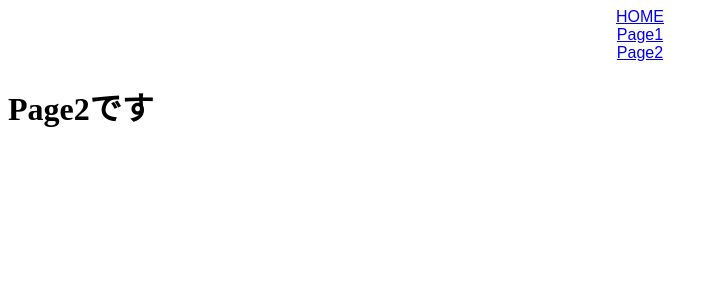
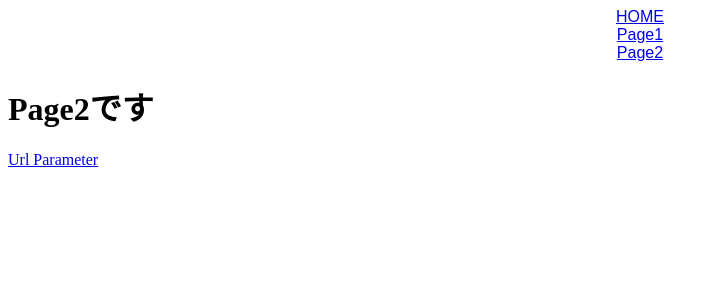
Before and after one commit to nyaafree/react-router-practice, a React (Create React App) app: page /page2 in a window 1280 px wide. Shown: the top 300 px of the page, without its empty margins (0-719 px from the left). Built offline with nearby package versions, Linux system fonts and the light colour scheme.

Commit message:
feat: Urlパラメータまで

```diff
--- a/src/Page2.jsx
+++ b/src/Page2.jsx
@@ -1,7 +1,10 @@
+import { Link } from "react-router-dom";
+
 export const Page2 = () => {
   return (
     <div>
       <h1>Page2です</h1>
+      <Link to="/page2/100">Url Parameter</Link>
     </div>
   );
 };
--- /dev/null
+++ b/src/UrlParameter.jsx
@@ -0,0 +1,15 @@
+// urlパラメータを扱いたい場合は下記の urlParamsをimportする
+import { useParams } from "react-router-dom";
+
+export const UrlParameter = () => {
+  console.log(useParams());
+  // オブジェクトの分割代入
+  // urlParams() では {url:100} がreturn される
+  const { id } = useParams();
+  return (
+    <div>
+      <h1>UrlParameterです</h1>
+      <p>パラメータは {id} です</p>
+    </div>
+  );
+};
--- a/src/router/Page1Routes.jsx
+++ b/src/router/Page1Routes.jsx
@@ -2,6 +2,7 @@ import { Page1 } from "../Page1";
 import { Page1DetailA } from "../Page1DetailA";
 import { Page1DetailB } from "../Page1DetailB";
 
+// ここで設定するpathは /page1/ から見た相対パスにする
 export const Page1Routes = [
   {
     path: "/",
--- /dev/null
+++ b/src/router/Page2Routes.jsx
@@ -0,0 +1,17 @@
+import { Page2 } from "../Page2";
+import { UrlParameter } from "../UrlParameter";
+
+// ここで設定するpathは /page2/ から見た相対パスにする
+export const Page2Routes = [
+  {
+    path: "/",
+    exact: true,
+    children: <Page2 />
+  },
+  // コロンを入れるとURLパラメータとして扱える
+  {
+    path: "/:id",
+    exact: false,
+    children: <UrlParameter />
+  }
+];
--- a/src/router/Router.jsx
+++ b/src/router/Router.jsx
@@ -1,7 +1,7 @@
 import { Route, Switch } from "react-router-dom";
 import { Home } from "../Home";
-import { Page2 } from "../Page2";
 import { Page1Routes } from "./Page1Routes";
+import { Page2Routes } from "./Page2Routes";
 
 export const Router = () => {
   return (
@@ -15,6 +15,8 @@ export const Router = () => {
       </Route>
       <Route
         path="/page1"
+        // renderのアロー関数の引数にはpropsが入る
+        // 中身は下のコンソールで出力しているので確認してみる
         render={({ match: { url } }) => (
           <Switch>
             {/*
@@ -28,6 +30,9 @@ export const Router = () => {
               Reactの中でLoop処理するときは
               必ずコンポーネントに設定する項目
               必ず一意の値にする
+
+              Page1Routesをmap関数の引数には
+              Route情報を表すオブジェクトが入っていくる
             */}
             {Page1Routes.map((route) => (
               <Route
@@ -41,9 +46,23 @@ export const Router = () => {
           </Switch>
         )}
       />
-      <Route path="/page2">
-        <Page2 />
-      </Route>
+      <Route
+        path="/page2"
+        render={({ match: { url } }) => (
+          <Switch>
+            {console.log(url)}
+            {Page2Routes.map((route) => (
+              <Route
+                key={route.path}
+                exact={route.exact}
+                path={`${url}${route.path}`}
+              >
+                {route.children}
+              </Route>
+            ))}
+          </Switch>
+        )}
+      />
     </Switch>
   );
 };
```
